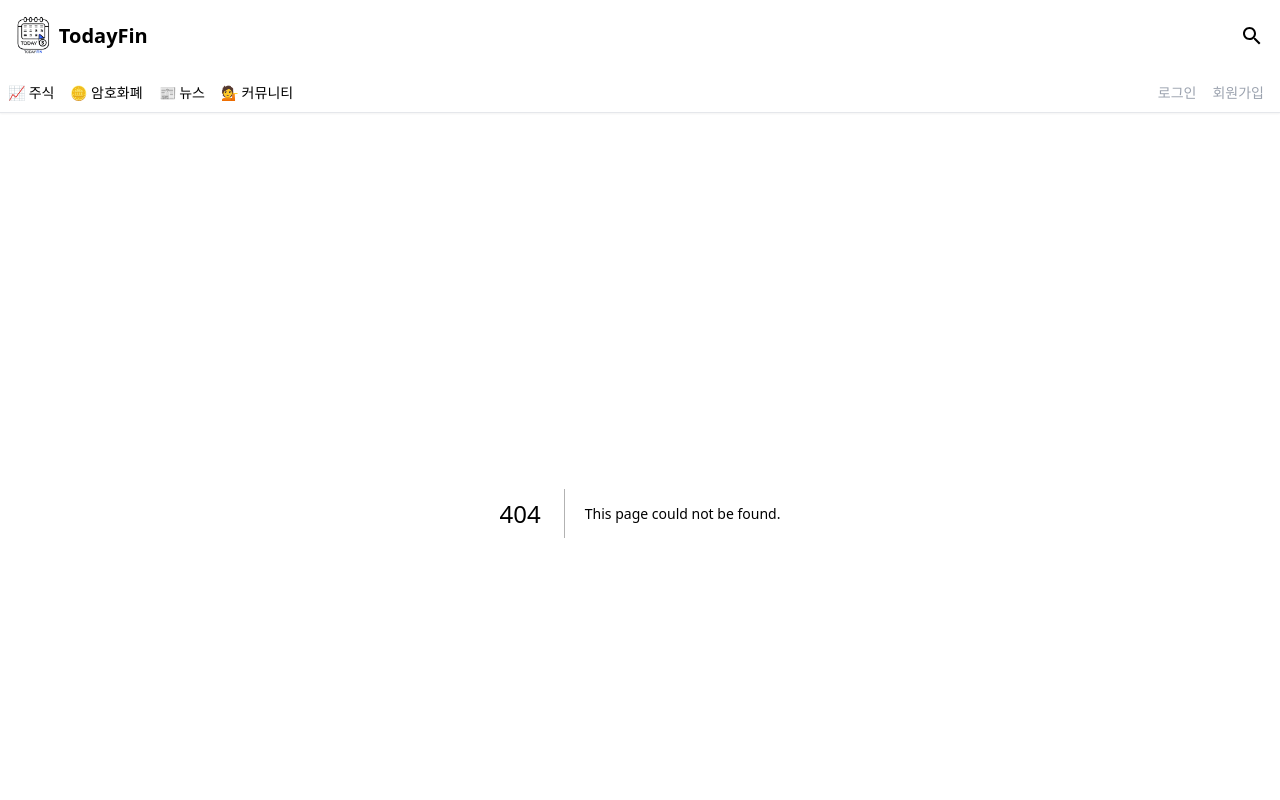
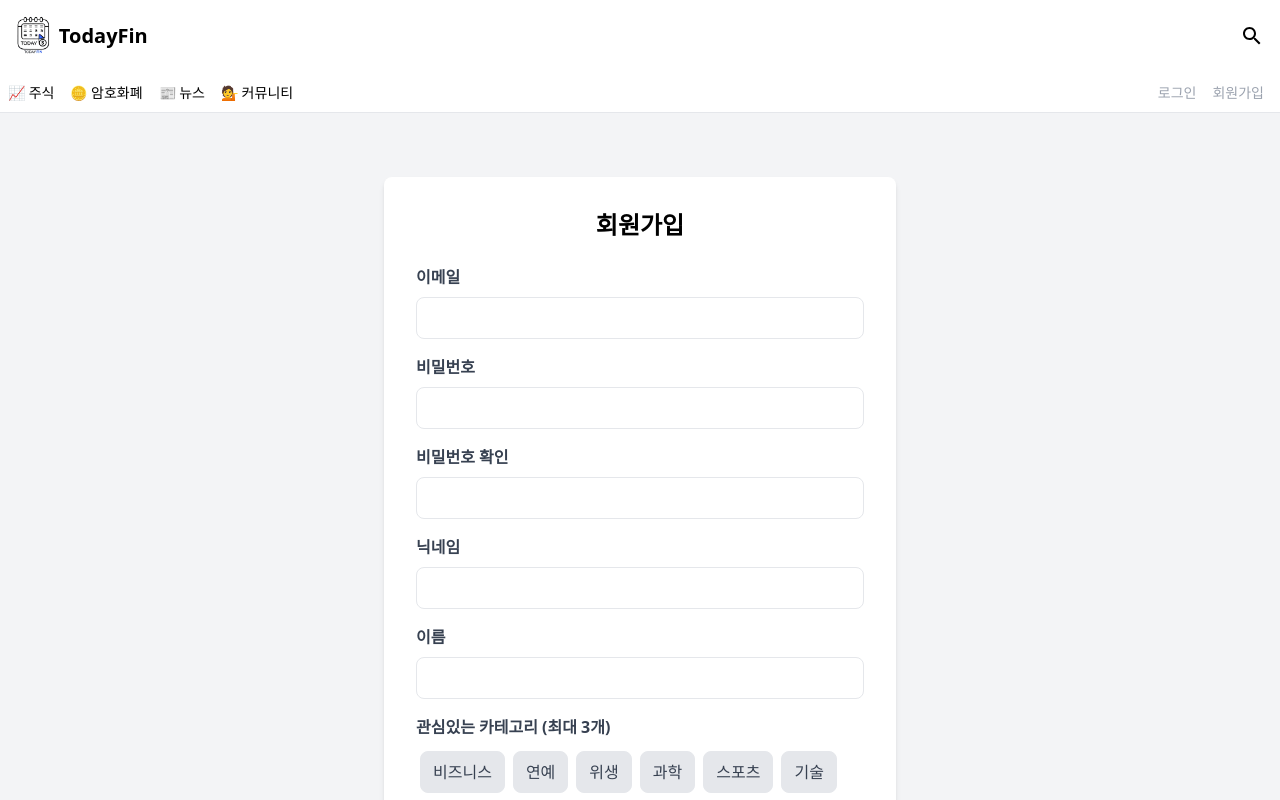
Before and after one commit to TodayFin/todayfin-fe, a Next.js app: page /signup in a window 1280 px wide. Before the commit this address had no page. Shown: the top 800 px of the page. Built offline with nearby package versions, Linux system fonts and the light colour scheme.

Commit message:
feat: 로그인 및 회원가입 UI 구현

```diff
--- /dev/null
+++ b/src/app/login/page.js
@@ -0,0 +1,77 @@
+"use client";
+
+import { useState } from "react";
+import { useRouter } from "next/navigation";
+import Link from "next/link";
+
+const LoginPage = () => {
+  const [email, setEmail] = useState("");
+  const [password, setPassword] = useState("");
+  const router = useRouter();
+
+  const handleSubmit = (e) => {
+    e.preventDefault();
+
+    // 로그인 API 호출
+    console.log("Email:", email);
+    console.log("Password:", password);
+
+    router.push("/");
+  };
+
+  return (
+    <div className="flex justify-center min-h-screen bg-gray-100 pt-16 pb-16">
+      <div className="w-full h-full max-w-lg bg-white p-8 rounded-lg shadow-md">
+        <h2 className="text-2xl font-bold mb-6 text-center">로그인</h2>
+        <form onSubmit={handleSubmit}>
+          <div className="mb-4">
+            <label
+              htmlFor="email"
+              className="block text-gray-700 font-semibold mb-2"
+            >
+              이메일
+            </label>
+            <input
+              type="email"
+              id="email"
+              className="w-full px-3 py-2 border rounded-lg focus:outline-none focus:ring-2 focus:ring-blue-500"
+              value={email}
+              onChange={(e) => setEmail(e.target.value)}
+              required
+            />
+          </div>
+          <div className="mb-6">
+            <label
+              htmlFor="password"
+              className="block text-gray-700 font-semibold mb-2"
+            >
+              비밀번호
+            </label>
+            <input
+              type="password"
+              id="password"
+              className="w-full px-3 py-2 border rounded-lg focus:outline-none focus:ring-2 focus:ring-blue-500"
+              value={password}
+              onChange={(e) => setPassword(e.target.value)}
+              required
+            />
+          </div>
+          <button
+            type="submit"
+            className="w-full bg-blue-500 text-white py-2 rounded-lg hover:bg-blue-600"
+          >
+            로그인
+          </button>
+        </form>
+        <p className="mt-4 text-center">
+          계정이 없으신가요?{" "}
+          <Link href="/signup" className="text-blue-500 hover:underline">
+            회원가입
+          </Link>
+        </p>
+      </div>
+    </div>
+  );
+};
+
+export default LoginPage;
--- /dev/null
+++ b/src/app/signup/page.js
@@ -0,0 +1,172 @@
+"use client";
+
+import { useState } from "react";
+import { useRouter } from "next/navigation";
+import Link from "next/link";
+
+const categories = ["비즈니스", "연예", "위생", "과학", "스포츠", "기술"];
+
+const SignupPage = () => {
+  const [email, setEmail] = useState("");
+  const [password, setPassword] = useState("");
+  const [confirmPassword, setConfirmPassword] = useState("");
+  const [nickname, setNickname] = useState("");
+  const [name, setName] = useState("");
+  const [selectedCategories, setSelectedCategories] = useState([]);
+  const router = useRouter();
+
+  const handleSubmit = (e) => {
+    e.preventDefault();
+
+    if (password !== confirmPassword) {
+      alert("비밀번호가 일치하지 않습니다.");
+      return;
+    }
+
+    // 회원가입 API 호출
+    console.log("Email:", email);
+    console.log("Password:", password);
+    console.log("Nickname:", nickname);
+    console.log("Name:", name);
+    console.log("Categories:", selectedCategories);
+
+    router.push("/login");
+  };
+
+  const handleCategoryClick = (category) => {
+    if (selectedCategories.includes(category)) {
+      setSelectedCategories(
+        selectedCategories.filter((cat) => cat !== category)
+      );
+    } else if (selectedCategories.length < 3) {
+      setSelectedCategories([...selectedCategories, category]);
+    } else {
+      alert("최대 3개의 카테고리만 선택 가능합니다.");
+    }
+  };
+
+  return (
+    <div className="flex justify-center min-h-screen bg-gray-100 pt-16 pb-16">
+      <div className="w-full h-full max-w-lg bg-white p-8 rounded-lg shadow-md">
+        <h2 className="text-2xl font-bold mb-6 text-center">회원가입</h2>
+        <form onSubmit={handleSubmit}>
+          <div className="mb-4">
+            <label
+              htmlFor="email"
+              className="block text-gray-700 font-semibold mb-2"
+            >
+              이메일
+            </label>
+            <input
+              type="email"
+              id="email"
+              className="w-full px-3 py-2 border rounded-lg focus:outline-none focus:ring-2 focus:ring-blue-500"
+              value={email}
+              onChange={(e) => setEmail(e.target.value)}
+              required
+            />
+          </div>
+          <div className="mb-4">
+            <label
+              htmlFor="password"
+              className="block text-gray-700 font-semibold mb-2"
+            >
+              비밀번호
+            </label>
+            <input
+              type="password"
+              id="password"
+              className="w-full px-3 py-2 border rounded-lg focus:outline-none focus:ring-2 focus:ring-blue-500"
+              value={password}
+              onChange={(e) => setPassword(e.target.value)}
+              required
+            />
+          </div>
+          <div className="mb-4">
+            <label
+              htmlFor="confirm-password"
+              className="block text-gray-700 font-semibold mb-2"
+            >
+              비밀번호 확인
+            </label>
+            <input
+              type="password"
+              id="confirm-password"
+              className="w-full px-3 py-2 border rounded-lg focus:outline-none focus:ring-2 focus:ring-blue-500"
+              value={confirmPassword}
+              onChange={(e) => setConfirmPassword(e.target.value)}
+              required
+            />
+          </div>
+          <div className="mb-4">
+            <label
+              htmlFor="nickname"
+              className="block text-gray-700 font-semibold mb-2"
+            >
+              닉네임
+            </label>
+            <input
+              type="text"
+              id="nickname"
+              className="w-full px-3 py-2 border rounded-lg focus:outline-none focus:ring-2 focus:ring-blue-500"
+              value={nickname}
+              onChange={(e) => setNickname(e.target.value)}
+              required
+            />
+          </div>
+          <div className="mb-4">
+            <label
+              htmlFor="name"
+              className="block text-gray-700 font-semibold mb-2"
+            >
+              이름
+            </label>
+            <input
+              type="text"
+              id="name"
+              className="w-full px-3 py-2 border rounded-lg focus:outline-none focus:ring-2 focus:ring-blue-500"
+              value={name}
+              onChange={(e) => setName(e.target.value)}
+              required
+            />
+          </div>
+          <div className="mb-6">
+            <label className="block text-gray-700 font-semibold mb-2">
+              관심있는 카테고리 (최대 3개)
+            </label>
+            <div className="flex flex-wrap">
+              {categories.map((category) => (
+                <button
+                  type="button"
+                  key={category}
+                  className={`m-1 px-3 py-2 rounded-lg border ${
+                    selectedCategories.includes(category)
+                      ? "bg-blue-500 text-white"
+                      : "bg-gray-200 text-gray-700"
+                  }`}
+                  onClick={() => handleCategoryClick(category)}
+                >
+                  {category}
+                </button>
+              ))}
+            </div>
+          </div>
+          <button
+            type="submit"
+            className="w-full bg-blue-500 text-white py-2 rounded-lg hover:bg-blue-600"
+          >
+            회원가입
+          </button>
+        </form>
+        <p className="mt-4 text-center">
+          이미 계정이 있으신가요?{" "}
+          <Link href="/login" className="text-blue-500 hover:underline">
+            로그인
+          </Link>
+        </p>
+      </div>
+    </div>
+  );
+};
+
+export default SignupPage;
```
